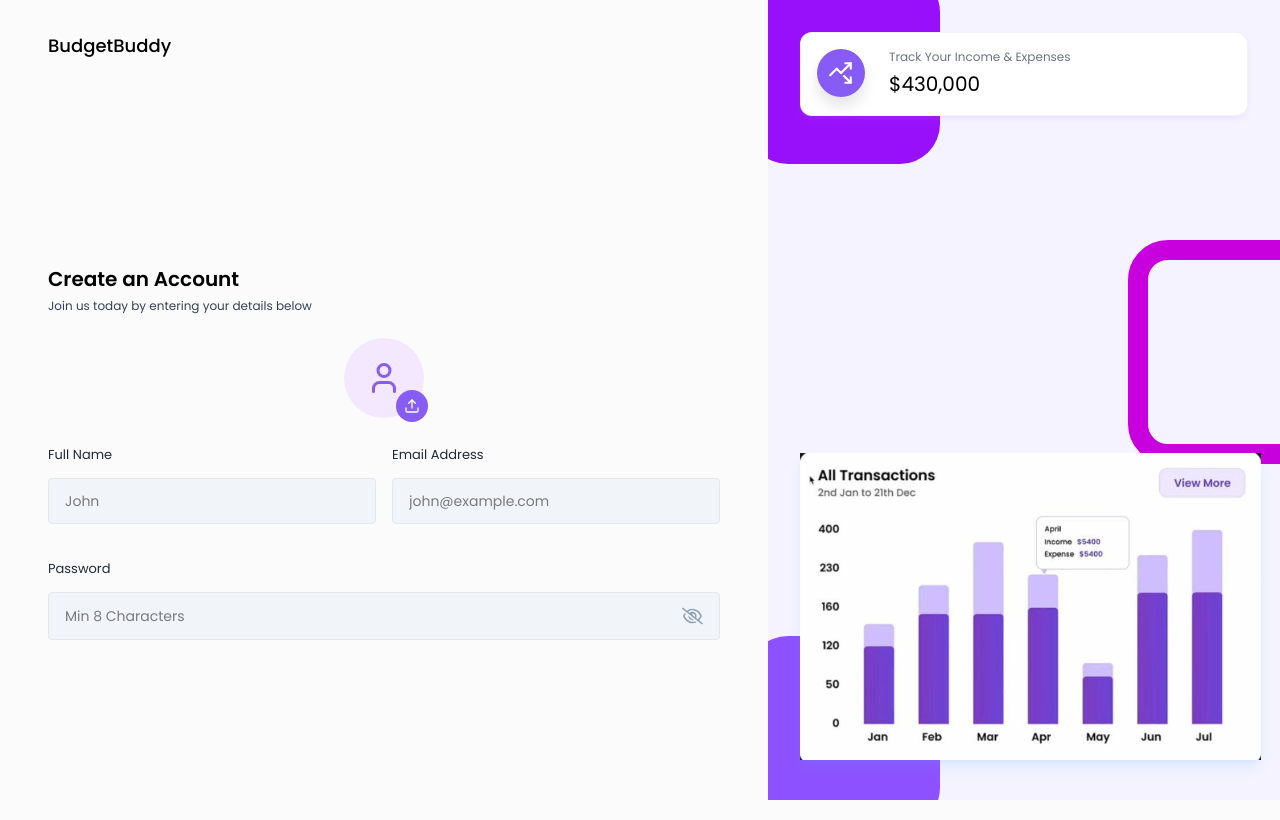
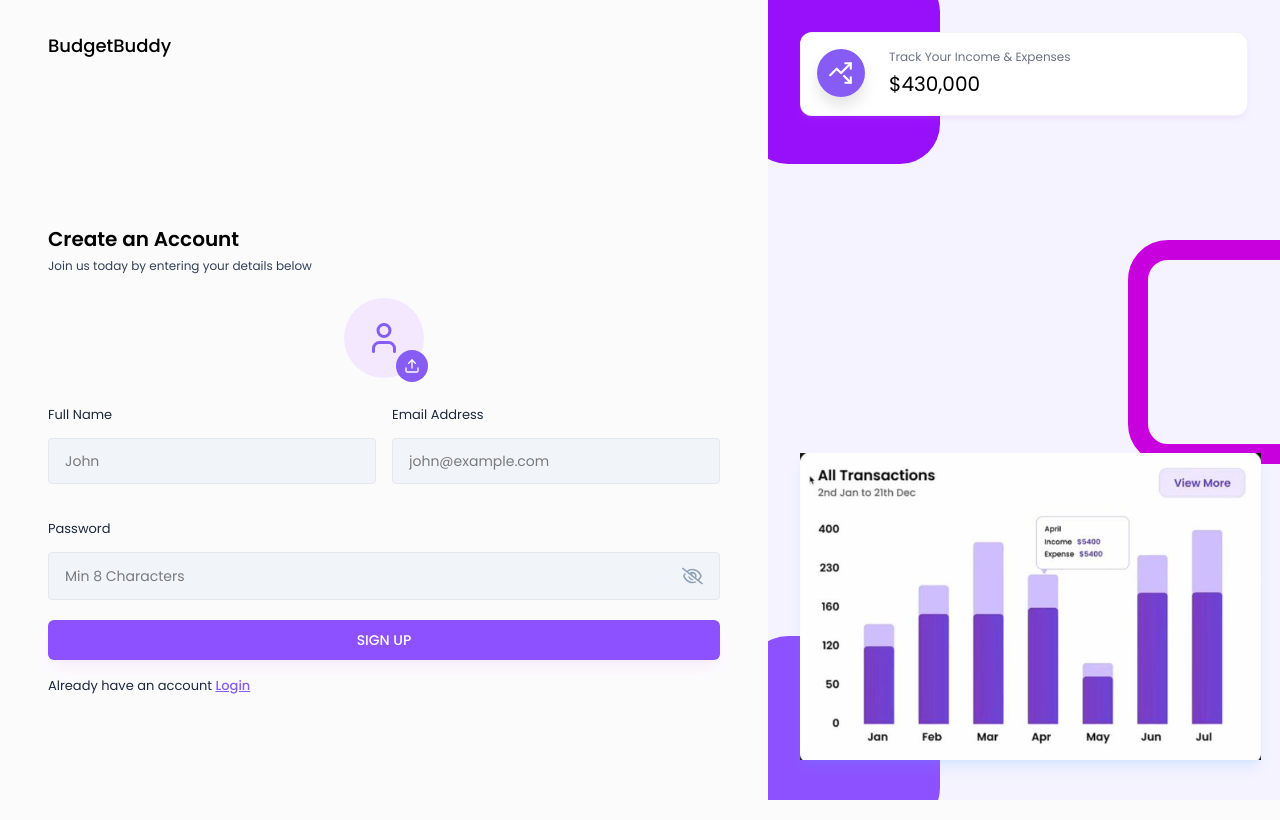
Before and after one commit to SumitGarg11/BudgetBuddy, a React (Vite) app in the folder frontend/: page /signUp in a window 1280 px wide. Built offline with nearby package versions, Linux system fonts and the light colour scheme.

Commit message:
complete signup and login pages with full functionality

```diff
--- a/frontend/src/pages/Auth/SignUp.jsx
+++ b/frontend/src/pages/Auth/SignUp.jsx
@@ -13,7 +13,24 @@
   const navigate = useNavigate();
 
   // handle Sign Up form Submit
-  const handleSignup = async (e) => {};
+  const handleSignup = async (e) => {
+    e.preventSignUp();
+    let profileImageUrl = "";
+
+    if (!fullName) {
+      setError("please enter your name");
+      return;
+    }
+    if (!validateEmail(email)) {
+      setError("Please entr a valid address");
+      return;
+    }
+    if (!password) {
+      setError("Please enter the password");
+      return;
+    }
+    setError("");
+  };
 
   return (
     <AuthLayout>
@@ -52,6 +69,18 @@
               />
             </div>
           </div>
+          {error && <p className="text-red-500 text-xs pb-2.5 ">{error}</p>}
+          <button type="submit" className="btn-primary">
+            SIGN UP
+          </button>
+          <p className="text-[13px] text-slate-800 mt-3  ">
+            {" "}
+            Already have an account{" "}
+            <Link className="font-medium text-primary underline" to="/login">
+              {" "}
+              Login
+            </Link>{" "}
+          </p>
         </form>
       </div>
     </AuthLayout>
```
